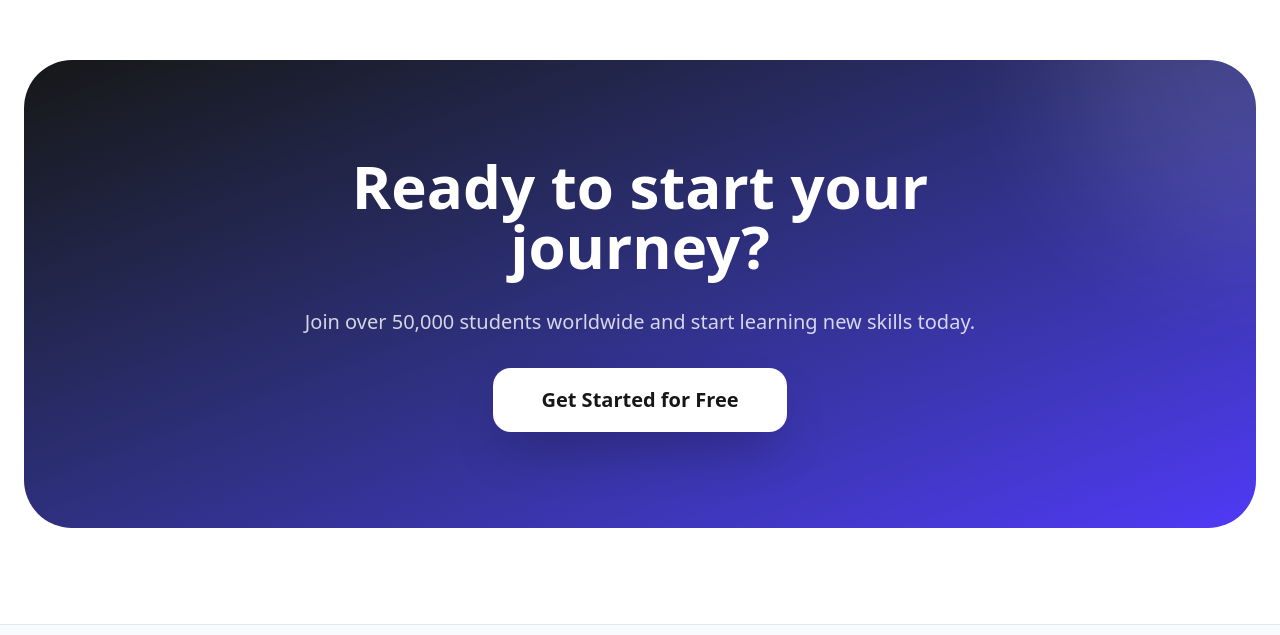
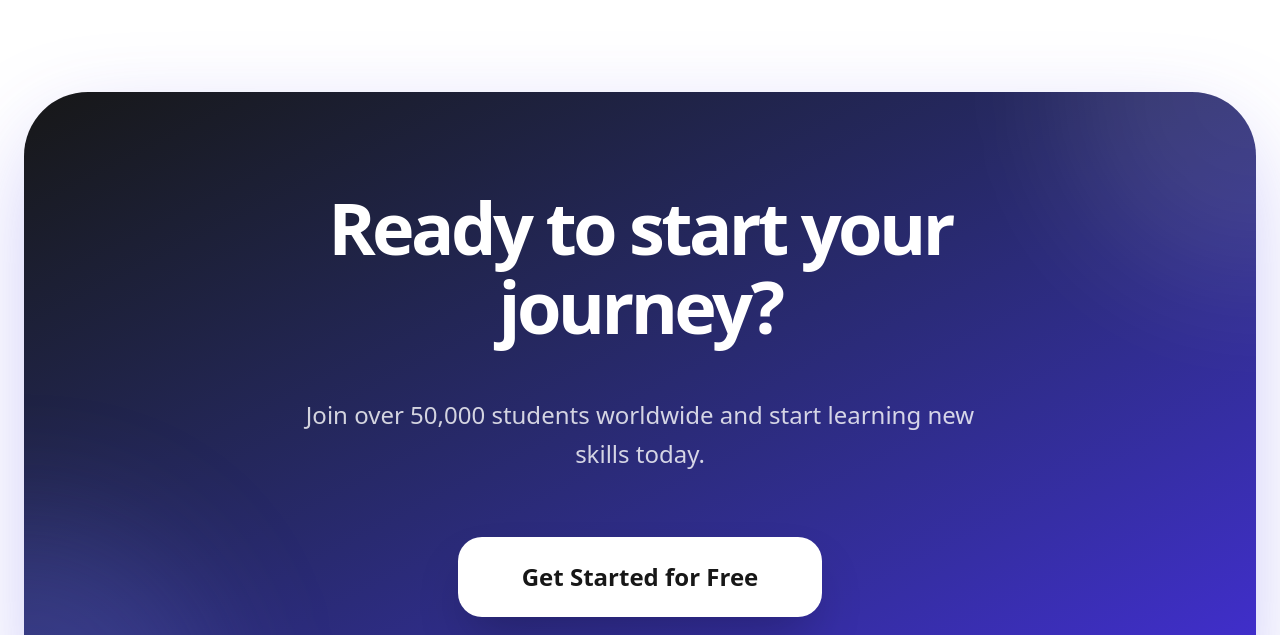
Before and after one commit to karim313/eduplatformFrontEnd, a Next.js app: page / in a window 1280 px wide. Shown: the part 3025-3660 px from the top of the page. Built offline with nearby package versions, Linux system fonts and the light colour scheme; no server answers.

Commit message:
UI: responsive CTA section and clickable category cards

```diff
--- a/app/page.tsx
+++ b/app/page.tsx
@@ -212,15 +212,25 @@ export default function Home() {
       </section>
 
       {/* Simple Footer/CTA */}
-      <section className="container mx-auto px-6 py-24">
-        <div className="rounded-[3rem] bg-linear-to-br from-primary to-indigo-600 p-12 md:p-24 text-center text-white relative overflow-hidden shadow-3xl shadow-primary/20">
-          <div className="absolute top-0 right-0 w-96 h-96 bg-white/10 rounded-full translate-x-1/2 -translate-y-1/2 blur-3xl" />
-          <div className="relative z-10 max-w-3xl mx-auto space-y-8">
-            <h2 className="text-4xl md:text-6xl font-black">{t('home.cta.title')}</h2>
-            <p className="text-xl text-white/80">{t('home.cta.subtitle')}</p>
-            <Button className="h-16 px-12 text-xl font-bold rounded-2xl bg-white text-primary hover:bg-neutral-100 transition-all shadow-2xl">
-              {t('home.cta.button')}
-            </Button>
+      <section className="container mx-auto px-4 md:px-6 py-20 md:py-32">
+        <div className="rounded-[2.5rem] md:rounded-[4rem] bg-linear-to-br from-primary to-indigo-700 p-10 md:p-24 text-center text-white relative overflow-hidden shadow-[0_30px_100px_-20px_rgba(79,70,229,0.4)]">
+          <div className="absolute top-0 right-0 w-64 md:w-96 h-64 md:h-96 bg-white/10 rounded-full translate-x-1/2 -translate-y-1/2 blur-3xl" />
+          <div className="absolute bottom-0 left-0 w-64 md:w-96 h-64 md:h-96 bg-indigo-400/20 rounded-full -translate-x-1/2 translate-y-1/2 blur-3xl" />
+
+          <div className="relative z-10 max-w-4xl mx-auto space-y-8 md:space-y-12">
+            <h2 className="text-3xl sm:text-4xl md:text-7xl font-black leading-[1.1] tracking-tighter">
+              {t('home.cta.title')}
+            </h2>
+            <p className="text-base md:text-2xl text-white/80 font-medium max-w-2xl mx-auto leading-relaxed">
+              {t('home.cta.subtitle')}
+            </p>
+            <div className="pt-4">
+              <Button asChild className="h-14 md:h-20 px-8 md:px-16 text-lg md:text-2xl font-black rounded-2xl md:rounded-[1.5rem] bg-white text-primary hover:bg-neutral-50 transition-all hover:scale-105 active:scale-95 shadow-2xl">
+                <Link href="/register">
+                  {t('home.cta.button')}
+                </Link>
+              </Button>
+            </div>
           </div>
         </div>
       </section>
--- a/components/ui/CardCategories.tsx
+++ b/components/ui/CardCategories.tsx
@@ -1,6 +1,7 @@
 "use client";
 
 import Image from 'next/image'
+import Link from 'next/link'
 import React from 'react'
 import { useLanguage } from '@/app/_Context/languageContext'
 import { ArrowRight, Code, Palette, BarChart3, Binary, Brain, HeartPulse } from 'lucide-react'
@@ -42,8 +43,8 @@ export default function CardCategories({ image, title, description, iconType = '
             <div className="absolute inset-x-0 top-0 h-px bg-linear-to-r from-transparent via-white/20 to-transparent" />
 
             {/* Content Container */}
-            <div className="absolute inset-0 flex flex-col justify-end p-8 sm:p-10">
-                <div className="relative z-10 transition-transform duration-700 group-hover:translate-y-[-10px]">
+            <Link href="/courses" className="absolute inset-0 flex flex-col justify-end p-8 sm:p-10 z-10">
+                <div className="relative transition-transform duration-700 group-hover:translate-y-[-10px]">
                     {/* Floating Icon Badge */}
                     <div className="mb-6 w-14 h-14 rounded-2xl bg-white/10 backdrop-blur-md border border-white/20 flex items-center justify-center text-white scale-90 group-hover:scale-100 group-hover:bg-primary group-hover:border-primary transition-all duration-500 shadow-xl">
                         <Icon className="w-7 h-7" />
@@ -65,7 +66,7 @@ export default function CardCategories({ image, title, description, iconType = '
                         </span>
                     </div>
                 </div>
-            </div>
+            </Link>
 
             {/* Subtle Inner Glow */}
             <div className="absolute inset-0 rounded-[2rem] border border-white/5 pointer-events-none" />
```
